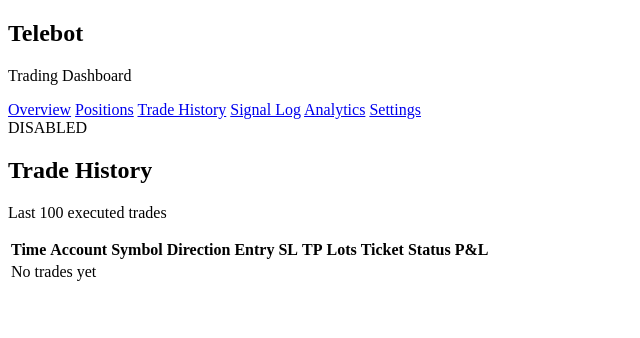
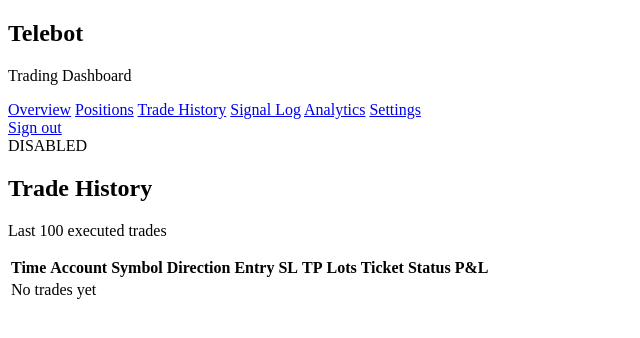
Before and after one commit to mohed-abbas/telebot, a Python web app: template templates/history.html in a window 1280 px wide. Shown: the top 338 px of the page, without its empty margins (0-640 px from the left). Run offline with Jinja, Linux system fonts and the light colour scheme; the template is opened without the code that fills it, so the values that code supplies are empty.

Commit message:
fix(05-04): add Sign out link to base.html sidebar (AUTH-06 / SC#3 gap closure)

```diff
--- a/templates/base.html
+++ b/templates/base.html
@@ -24,6 +24,9 @@
             <a href="/analytics" class="block px-4 py-2.5 text-sm hover:bg-dark-700 {% if page == 'analytics' %}nav-active{% endif %}">Analytics</a>
             <a href="/settings" class="block px-4 py-2.5 text-sm hover:bg-dark-700 {% if page == 'settings' %}nav-active{% endif %}">Settings</a>
         </div>
+        <div class="px-4 pb-2">
+            <a href="/logout" class="block px-4 py-2.5 text-sm hover:bg-dark-700 text-slate-400">Sign out</a>
+        </div>
         <div class="p-4 border-t border-dark-700 text-xs text-slate-600">
             <div id="status-dot" class="inline-block w-2 h-2 rounded-full {% if trading_enabled %}bg-green-500{% else %}bg-red-500{% endif %} mr-1"></div>
             {% if trading_enabled %}
```
